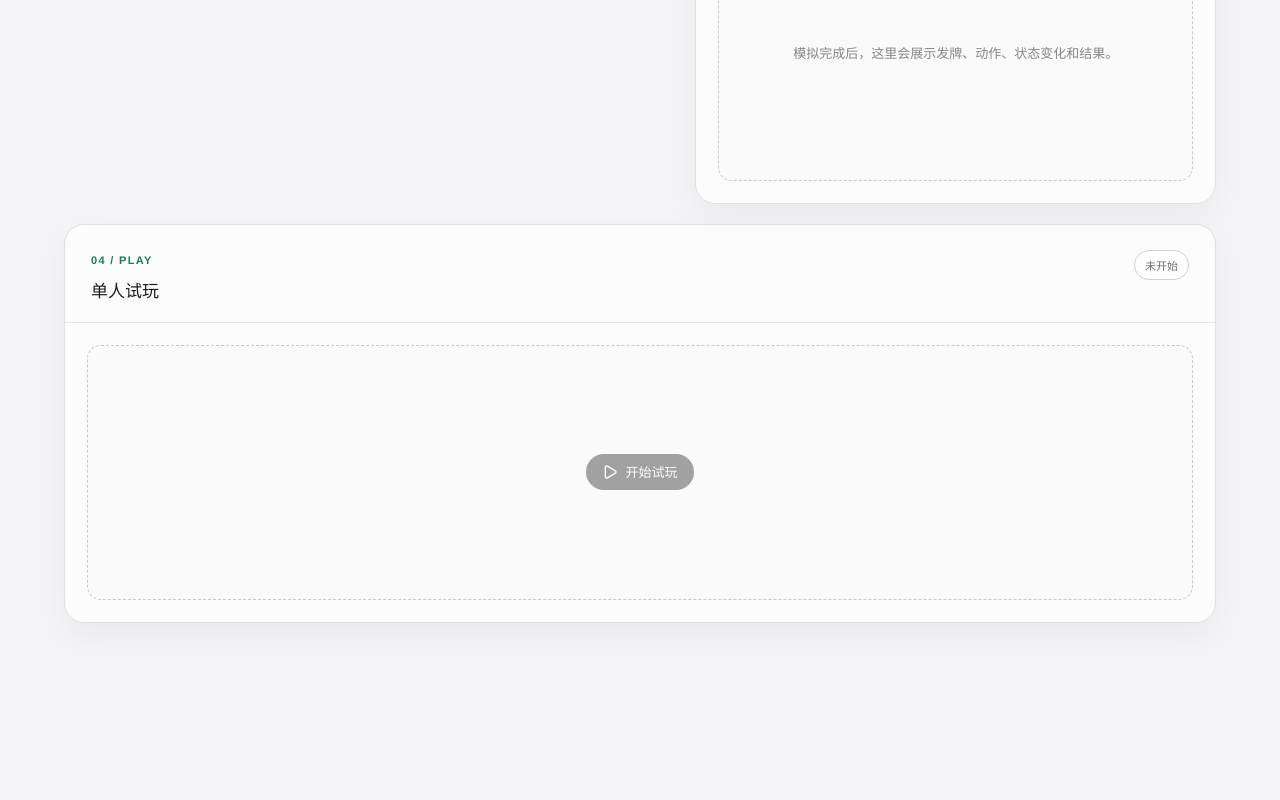
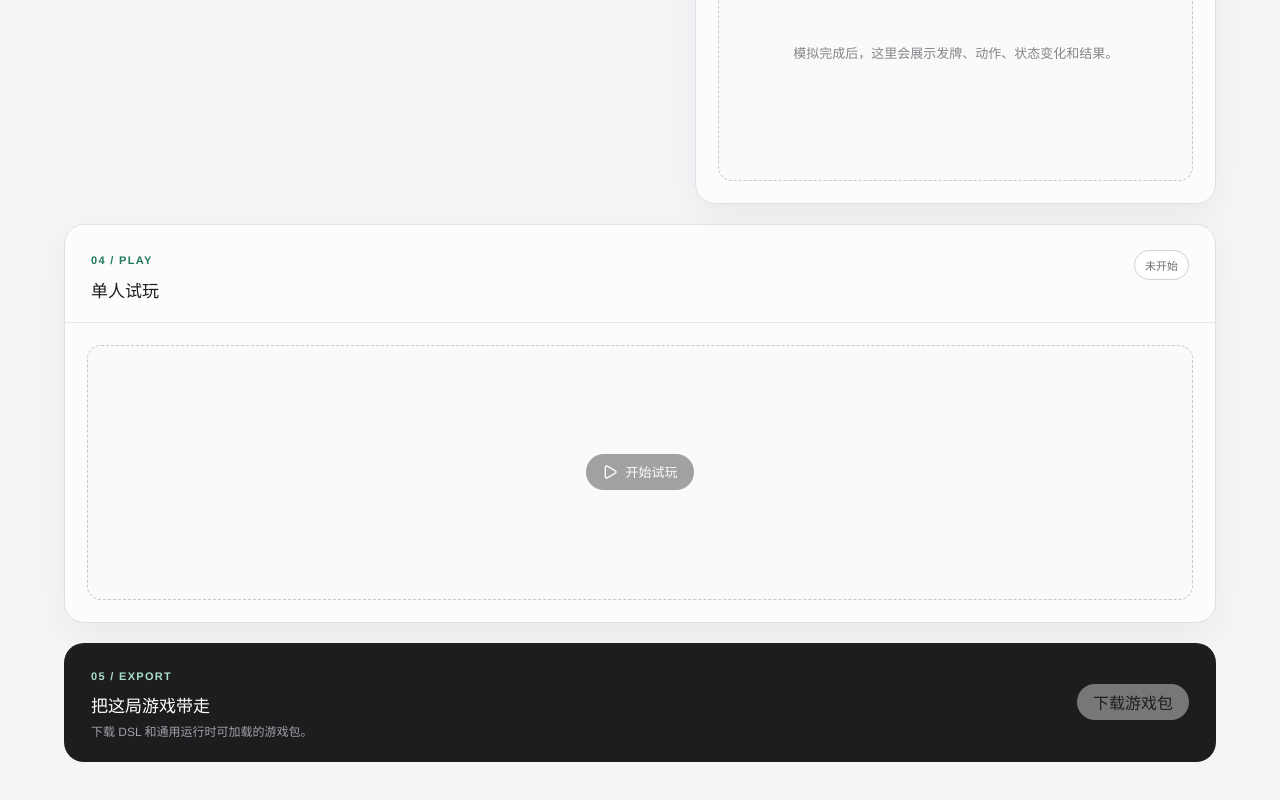
Before and after one commit to REI-330/pocker-agent, a React (Vite) app in the folder frontend/: page / in a window 1280 px wide. Shown: the part 1157-1957 px from the top of the page. Before the commit the page ends 1870 px from the top, so only its background shows below. Built offline with nearby package versions, Linux system fonts and the light colour scheme; no server answers.

Commit message:
Connect game export to web workspace

```diff
--- a/frontend/src/main.tsx
+++ b/frontend/src/main.tsx
@@ -74,6 +74,21 @@ function App() {
     finally { setBusy(false) }
   }
 
+  async function exportGame() {
+    if (!proposal || busy) return
+    setBusy(true); setError('')
+    try {
+      const response = await fetch(`${API}/api/games/export`, { method: 'POST', headers: {'Content-Type':'application/json'}, body: JSON.stringify(proposal) })
+      if (!response.ok) throw new Error('导出失败')
+      const blob = await response.blob()
+      const url = URL.createObjectURL(blob)
+      const link = document.createElement('a')
+      link.href = url; link.download = `${String(proposal.game_id || 'pocker-game')}.pocker-game.zip`; link.click()
+      URL.revokeObjectURL(url); setStatus('游戏包已导出')
+    } catch (err) { setError(err instanceof Error ? err.message : '导出失败') }
+    finally { setBusy(false) }
+  }
+
   async function confirmRules() {
     if (!proposal || busy) return
     setBusy(true); setError('')
@@ -94,6 +109,7 @@ function App() {
       <div className="panel rules"><div className="panel-head"><div><span className="kicker">02 / CONTRACT</span><h2>规则提案</h2></div>{proposal ? <span className={`pill ${confirmed ? 'ready' : ''}`}>{confirmed ? <><Check size={13} />已确认</> : '待确认'}</span> : <span className="pill">未生成</span>}</div>{proposal ? <><pre className="dsl">{JSON.stringify(proposal, null, 2)}</pre><div className="rule-actions"><button className="primary" onClick={confirmRules} disabled={busy || confirmed}><Check size={16} />{confirmed ? '规则已确认' : '确认规则'}</button><button className="secondary" onClick={simulate} disabled={busy || !confirmed}><Play size={16} />运行模拟</button></div></> : <div className="empty tall">完成一轮对话后，结构化规则会显示在这里。</div>}</div>
       <div className="panel trace"><div className="panel-head"><div><span className="kicker">03 / SIMULATION</span><h2>模拟轨迹</h2></div><span className="pill">{events.length ? `${events.length} events` : '等待运行'}</span></div>{error && <div className="error"><CircleAlert size={16} /><pre>{error}</pre></div>}{events.length ? <div className="events">{events.map((event, index) => <div className="event" key={index}><span className="event-index">{String(index + 1).padStart(2, '0')}</span><div><strong>{String(event.event)}</strong><code>{JSON.stringify(event, null, 2)}</code></div></div>)}</div> : <div className="empty tall">模拟完成后，这里会展示发牌、动作、状态变化和结果。</div>}</div>
       <div className="panel runtime"><div className="panel-head"><div><span className="kicker">04 / PLAY</span><h2>单人试玩</h2></div><span className="pill">{runtime ? (runtime.finished ? '已结束' : runtime.current_player) : '未开始'}</span></div>{!runtime ? <div className="empty tall"><button className="primary" onClick={startRuntime} disabled={!confirmed || busy}><Play size={16} />开始试玩</button></div> : <><div className="table"><div className="table-label">桌面</div>{runtime.table.length ? runtime.table.map((card, index) => <span className="card" key={index}>{card.rank}{card.suit}</span>) : <span className="muted">尚无出牌</span>}</div><div className="hands">{runtime.players.map(player => <div className="hand" key={player.id}><span>{player.id}</span><div>{player.hand.map((card, index) => <span className="card" key={index}>{card.rank}{card.suit}</span>)}</div></div>)}</div><div className="actions">{runtime.legal_actions.map(action => <button className="primary" key={action} onClick={() => playAction(action)} disabled={busy}>{action}</button>)}</div></>}</div>
+      <div className="export-bar"><div><span className="kicker">05 / EXPORT</span><strong>把这局游戏带走</strong><span>下载 DSL 和通用运行时可加载的游戏包。</span></div><button className="primary" onClick={exportGame} disabled={!proposal || busy}>下载游戏包</button></div>
     </section>
   </main>
 }
--- a/frontend/src/runtime.css
+++ b/frontend/src/runtime.css
@@ -1 +1,2 @@
 .runtime{grid-column:1/-1}.table{margin:20px;background:#174a3a;border:1px solid #2e7e62;border-radius:16px;min-height:112px;padding:18px;display:flex;align-items:center;justify-content:center;gap:10px;position:relative}.table-label{position:absolute;top:13px;left:17px;color:#b9dfce;font-size:11px}.muted{color:#b0cdc1;font-size:12px}.card{display:inline-grid;place-items:center;width:42px;height:56px;border-radius:8px;background:#fbfbf8;color:#1d1d1f;border:1px solid #d5d5cf;box-shadow:0 3px 8px rgba(0,0,0,.12);font:600 15px Georgia,serif}.hands{display:grid;grid-template-columns:repeat(2,1fr);gap:10px;padding:0 20px}.hand{border:1px solid #e2e2e5;border-radius:12px;padding:12px;background:#fff}.hand>span{display:block;color:#6e6e73;font-size:11px;margin-bottom:9px}.actions{display:flex;gap:8px;padding:18px 20px;flex-wrap:wrap}
+.export-bar{grid-column:1/-1;display:flex;align-items:center;justify-content:space-between;gap:20px;padding:23px 27px;background:#1d1d1f;color:#fff;border-radius:20px}.export-bar strong{display:block;margin-top:8px;font-size:17px}.export-bar>div>span:last-child{display:block;color:#a1a1a6;font-size:12px;margin-top:5px}.export-bar .kicker{color:#a8dfc7}.export-bar .primary{background:#fff;color:#1d1d1f;white-space:nowrap}
```
